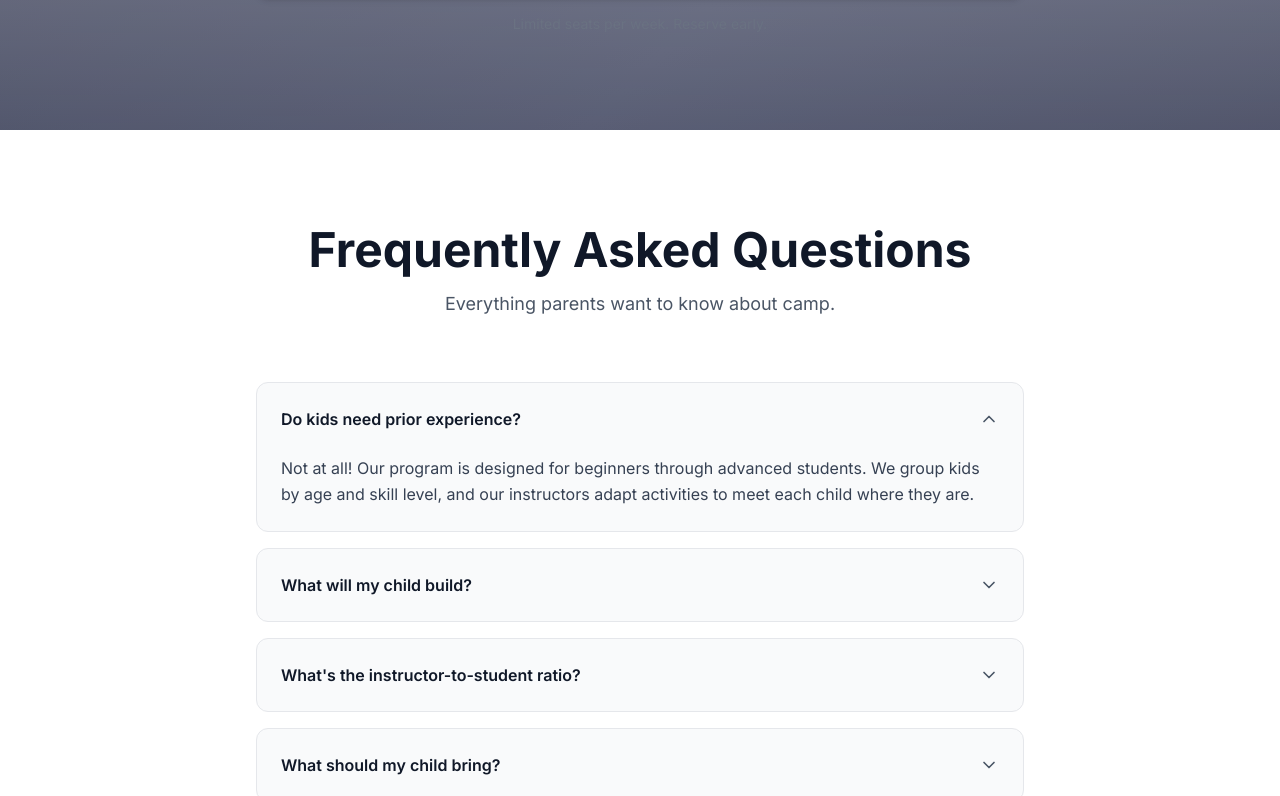
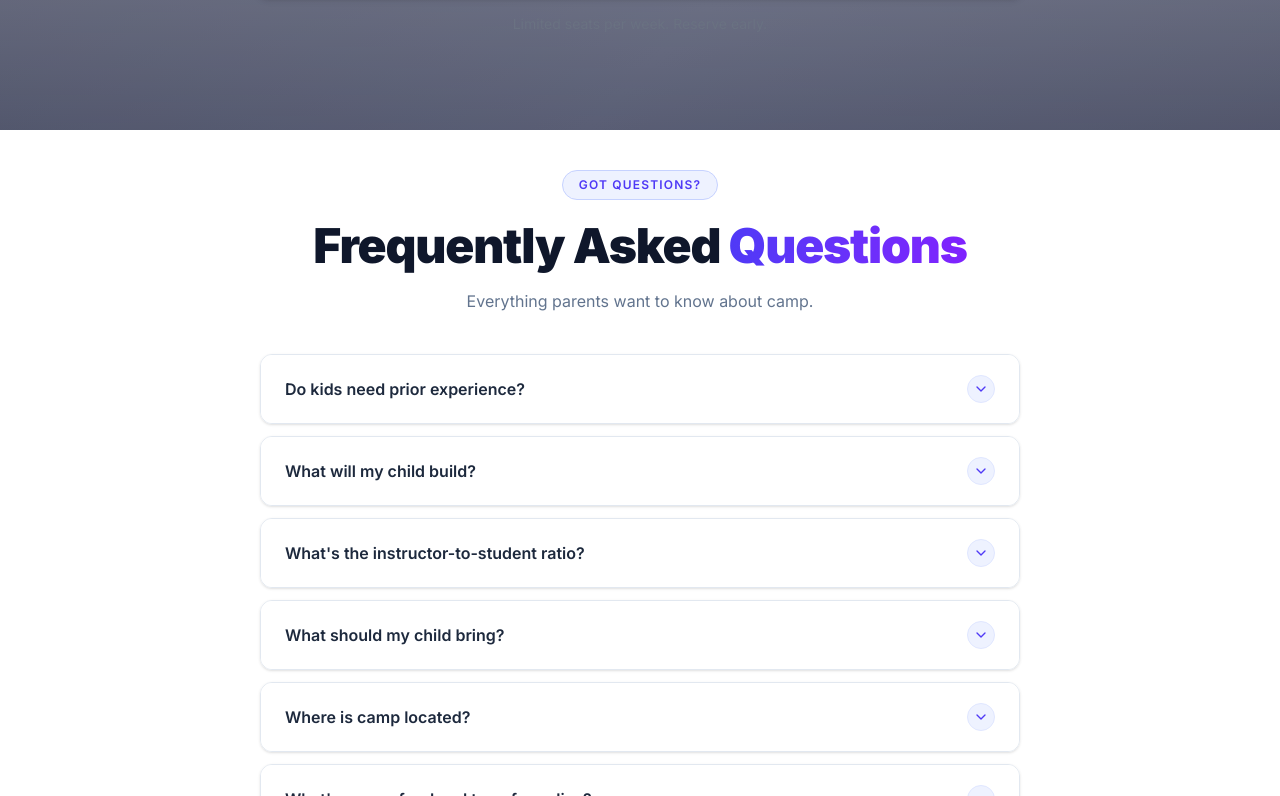
Before and after one commit to jfalconi-cavallini/metaminds_website, a Next.js app: page / in a window 1280 px wide. Shown: the part 9924-10720 px from the top of the page. Built offline with nearby package versions, Linux system fonts and the light colour scheme.

Commit message:
fixed faq page

```diff
--- a/components/FAQ.tsx
+++ b/components/FAQ.tsx
@@ -7,59 +7,99 @@ import { siteData } from "@/lib/data";
 import Section from "./Section";
 
 export default function FAQ() {
-    const [openIndex, setOpenIndex] = useState<number | null>(0);
+    const [openIndex, setOpenIndex] = useState<number | null>(null);
 
     return (
-        <Section id="faq" className="bg-white">
-            <div className="text-center mb-16">
-                <h2 className="text-4xl md:text-5xl font-bold text-gray-900 mb-4">
-                    Frequently Asked Questions
-                </h2>
-                <p className="text-lg text-gray-600">
+        <Section id="faq" className="relative bg-white !pt-10 !pb-12 overflow-hidden min-h-screen">
+
+            {/* ── Header ── */}
+            <div className="relative z-10 text-center mb-10">
+                <motion.div
+                    initial={{ opacity: 0, y: -8 }}
+                    animate={{ opacity: 1, y: 0 }}
+                    transition={{ duration: 0.45 }}
+                    className="inline-flex items-center gap-2 bg-indigo-50 border border-indigo-200 text-indigo-600 text-xs font-semibold tracking-widest uppercase px-4 py-1.5 rounded-full mb-4"
+                >
+                    Got Questions?
+                </motion.div>
+
+                <motion.h2
+                    initial={{ opacity: 0, y: -8 }}
+                    animate={{ opacity: 1, y: 0 }}
+                    transition={{ duration: 0.45, delay: 0.08 }}
+                    className="text-4xl md:text-5xl font-black text-slate-900 mb-3 tracking-tight leading-tight"
+                >
+                    Frequently Asked{" "}
+                    <span className="bg-gradient-to-r from-indigo-600 to-violet-600 bg-clip-text text-transparent">
+                        Questions
+                    </span>
+                </motion.h2>
+
+                <motion.p
+                    initial={{ opacity: 0 }}
+                    animate={{ opacity: 1 }}
+                    transition={{ duration: 0.45, delay: 0.16 }}
+                    className="text-slate-500 text-base max-w-lg mx-auto leading-relaxed"
+                >
                     Everything parents want to know about camp.
-                </p>
+                </motion.p>
             </div>
 
-            <div className="max-w-3xl mx-auto space-y-4">
-                {siteData.faqs.map((faq, idx) => (
+            {/* ── FAQ Items ── */}
+            <div className="relative z-10 max-w-3xl mx-auto space-y-3 px-1">
+                {siteData.faqs.map((faq, idx) => {
+                    const isOpen = openIndex === idx;
+                    return (
                         <motion.div
                             key={idx}
                             initial={{ opacity: 0, y: 10 }}
-                        whileInView={{ opacity: 1, y: 0 }}
-                        viewport={{ once: true }}
-                        transition={{ delay: idx * 0.05 }}
-                        className="bg-gray-50 rounded-xl overflow-hidden border border-gray-200"
+                            animate={{ opacity: 1, y: 0 }}
+                            transition={{ delay: 0.1 + idx * 0.05, duration: 0.4 }}
+                            className={`rounded-xl overflow-hidden border transition-all duration-300 ${isOpen
+                                ? "border-indigo-300 shadow-md shadow-indigo-100"
+                                : "border-slate-200 hover:border-indigo-200 shadow-sm hover:shadow-md"
+                                }`}
                         >
                             <button
-                            onClick={() => setOpenIndex(openIndex === idx ? null : idx)}
-                            className="w-full flex justify-between items-center p-6 text-left hover:bg-gray-100 transition-colors"
+                                type="button"
+                                onClick={() => setOpenIndex(isOpen ? null : idx)}
+                                className={`w-full flex justify-between items-center px-5 py-4 sm:px-6 sm:py-5 text-left transition-colors duration-200 ${isOpen
+                                    ? "bg-gradient-to-r from-indigo-600 via-violet-600 to-purple-700"
+                                    : "bg-white hover:bg-slate-50"
+                                    }`}
                             >
-                            <span className="font-semibold text-gray-900 pr-4">
+                                <span className={`font-semibold text-sm sm:text-base pr-4 ${isOpen ? "text-white" : "text-slate-800"}`}>
                                     {faq.question}
                                 </span>
+                                <div className={`flex-shrink-0 w-7 h-7 rounded-full flex items-center justify-center transition-all duration-300 ${isOpen
+                                    ? "bg-white/20"
+                                    : "bg-indigo-50 border border-indigo-100"
+                                    }`}>
                                     <ChevronDown
-                                className={`w-5 h-5 text-gray-600 flex-shrink-0 transition-transform ${openIndex === idx ? "rotate-180" : ""
+                                        className={`w-4 h-4 transition-transform duration-300 ${isOpen ? "rotate-180 text-white" : "text-indigo-600"
                                             }`}
                                     />
+                                </div>
                             </button>
 
-                        <AnimatePresence>
-                            {openIndex === idx && (
+                            <AnimatePresence initial={false}>
+                                {isOpen && (
                                     <motion.div
                                         initial={{ height: 0, opacity: 0 }}
                                         animate={{ height: "auto", opacity: 1 }}
                                         exit={{ height: 0, opacity: 0 }}
-                                    transition={{ duration: 0.3 }}
-                                    className="overflow-hidden"
+                                        transition={{ duration: 0.28, ease: "easeInOut" }}
+                                        className="overflow-hidden bg-white"
                                     >
-                                    <div className="px-6 pb-6 text-gray-700 leading-relaxed">
+                                        <div className="px-5 py-4 sm:px-6 sm:py-5 text-slate-600 text-sm sm:text-base leading-relaxed border-t border-indigo-100">
                                             {faq.answer}
                                         </div>
                                     </motion.div>
                                 )}
                             </AnimatePresence>
                         </motion.div>
-                ))}
+                    );
+                })}
             </div>
         </Section>
     );
--- a/lib/data.ts
+++ b/lib/data.ts
@@ -2,7 +2,7 @@ export const siteData = {
     brand: {
         name: "MetaMinds STEM Academy",
         location: "DFW Metroplex",
-        email: "hello@metamindsstem.com",
+        email: "metamindsstemacademy@gmail.com",
         tagline: "Where Future Engineers Are Built",
         description: "Hands-on robotics and engineering summer camps for ages 6-14 in the DFW area.",
     },
```
Lines whose indentation alone changed are shown as unchanged.
